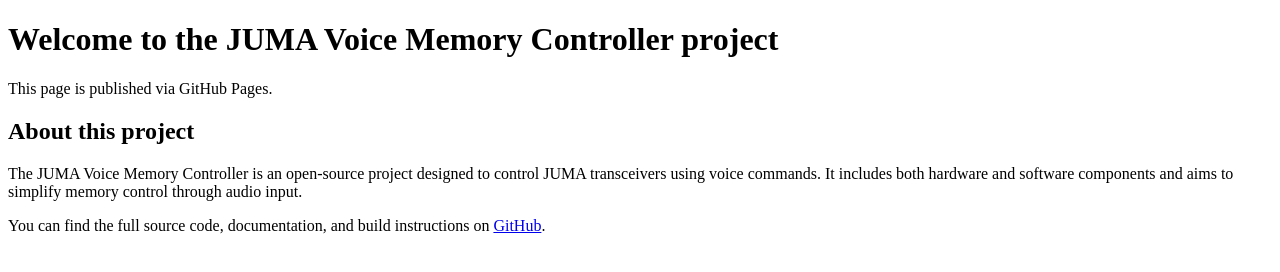
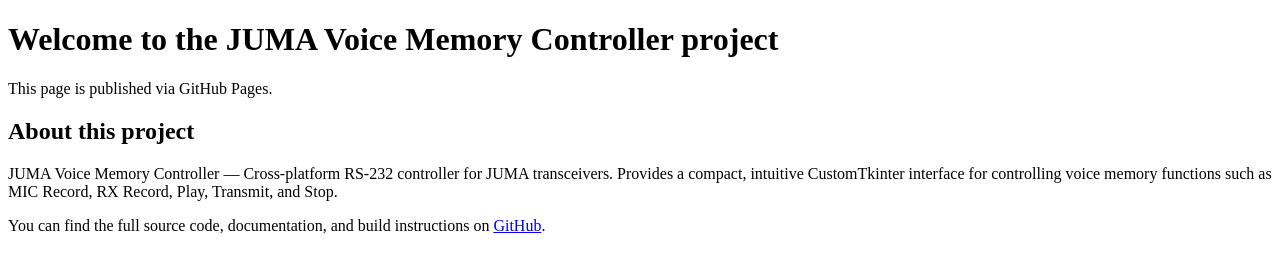
Before and after one commit to extrememan-fin/JUMA-Voice-Memory-Control, a plain HTML site: page index.html in a window 1280 px wide. Drawn offline with Linux system fonts and the light colour scheme.

Commit message:
Update index.html

```diff
--- a/index.html
+++ b/index.html
@@ -10,9 +10,9 @@
     <p>This page is published via GitHub Pages.</p>
  <h2>About this project</h2>
     <p>
-      The JUMA Voice Memory Controller is an open-source project designed to control
-      JUMA transceivers using voice commands. It includes both hardware and software
-      components and aims to simplify memory control through audio input.
+     JUMA Voice Memory Controller — Cross-platform RS-232 controller for JUMA transceivers.
+  Provides a compact, intuitive CustomTkinter interface for controlling voice memory
+  functions such as MIC Record, RX Record, Play, Transmit, and Stop.
     </p>
 
     <p>
```
